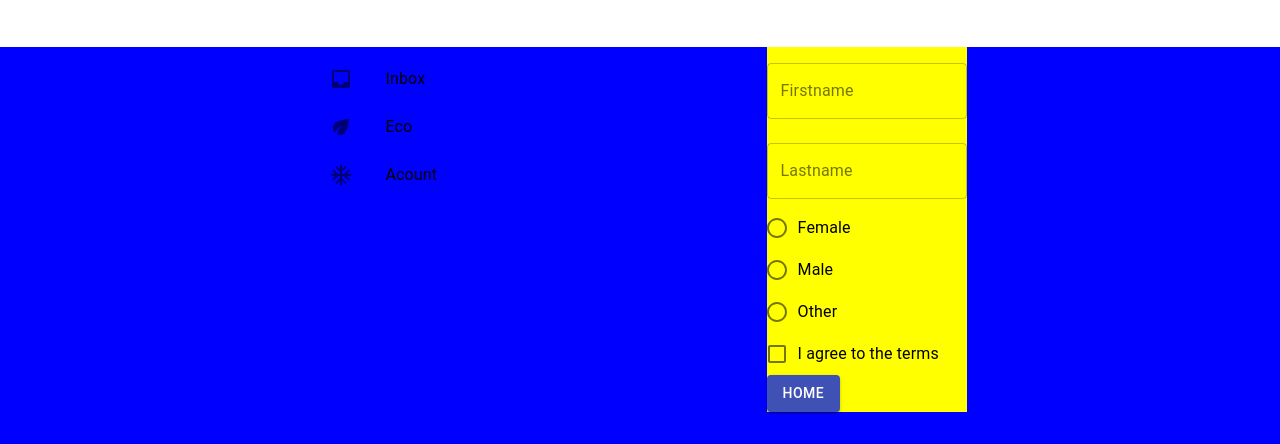
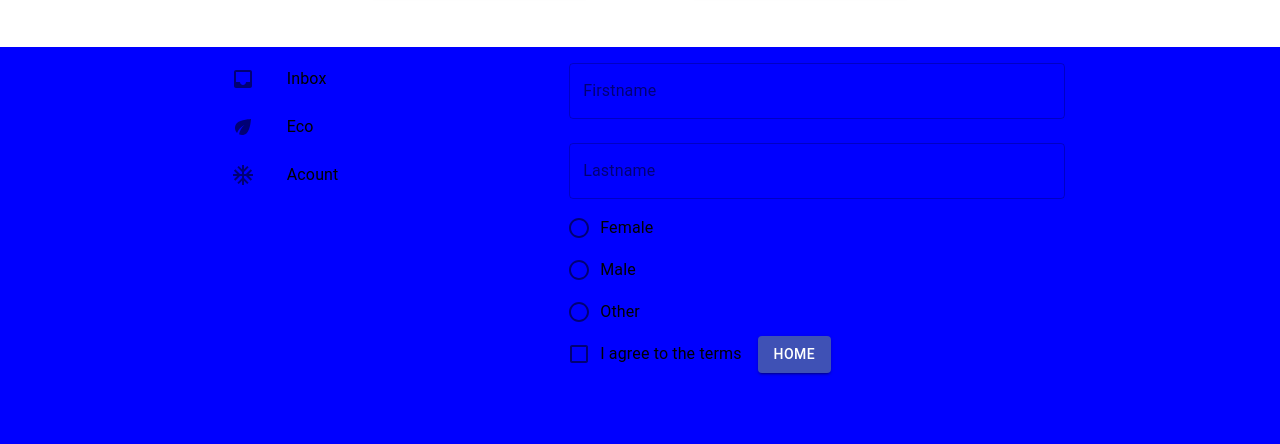
Before and after one commit to benita-laakso/MaterialUi, a React (Create React App) app: page / in a window 1280 px wide. Shown: the part 357-801 px from the top of the page. Built offline with nearby package versions, Linux system fonts and the light colour scheme; the HTML template or start-up script is replaced by a standard one.

Commit message:
removed tester

```diff
--- a/src/App.js
+++ b/src/App.js
@@ -68,7 +68,7 @@ const App = () => {
 </div>
 
 
-    <form className="testing" direction="column">
+    <form  direction="column">
       <TextField fullWidth="true"
       id="outlined-name"
       label="Firstname"
```
